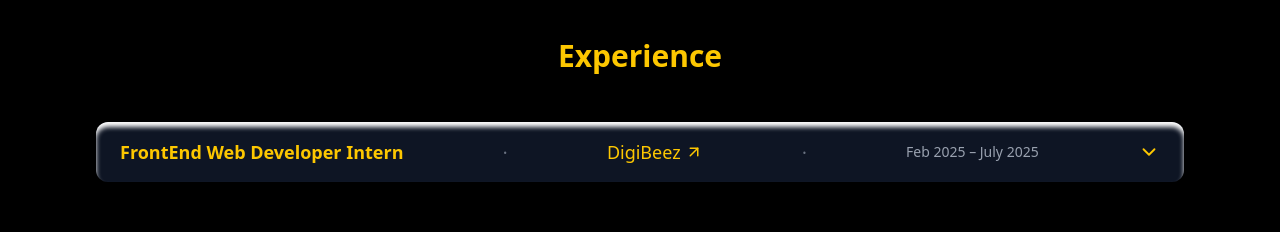
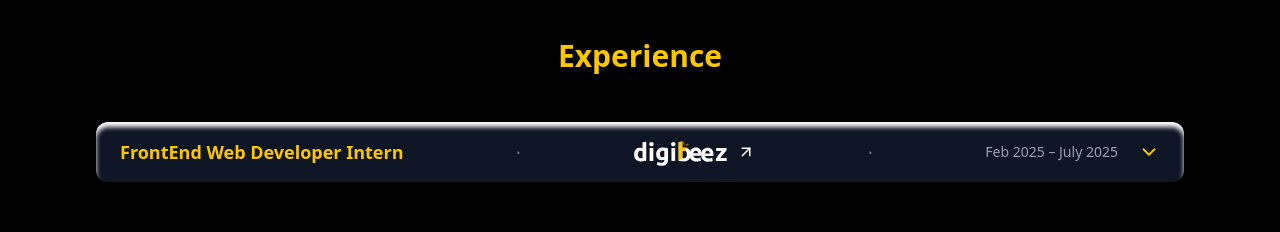
Before and after one commit to Baljeetsaini22/MyPortfolio, a React (Vite) app: page / in a window 1280 px wide. Shown: the part 1160-1392 px from the top of the page. Built offline with nearby package versions, Linux system fonts and the light colour scheme; what tailwindcss-animated would draw is missing.

Commit message:
Refactor code structure for improved readability and maintainability

```diff
--- a/src/components/Footer.jsx
+++ b/src/components/Footer.jsx
@@ -99,6 +99,7 @@ const Footer = () => {
             <li>UI Design</li>
             <li>Responsive Layout</li>
             <li>React Projects</li>
+            <li>Portfolio</li>
           </ul>
         </div>
 
--- a/src/components/Home/Experience.jsx
+++ b/src/components/Home/Experience.jsx
@@ -62,6 +62,7 @@
 // export default Experience;
 import React, { useState } from "react";
 import { ChevronDown, ChevronUp, ArrowUpRight } from "lucide-react";
+import logo from "/assets/logo/expLogo/digibeez.svg";
 
 const Experience = () => {
   const [openIndex, setOpenIndex] = useState(null);
@@ -105,7 +106,7 @@ const Experience = () => {
                 {/* Inline Header */}
                 <div
                   onClick={() => setOpenIndex(isOpen ? null : index)}
-                  className="flex items-center justify-between px-6 py-4 gap-x-4 text-white text-lg  cursor-pointer"
+                  className="flex items-center justify-between max-md:flex-col px-6 py-4 gap-x-4 text-white text-lg  cursor-pointer"
                 >
                   {/* <div className="flex flex-wrap items-center gap-x-4 text-white text-lg"> */}
                   <span className="text-yellow-400 font-semibold">
@@ -117,13 +118,22 @@ const Experience = () => {
                     target="_blank"
                     rel="noopener noreferrer"
                     onClick={(e) => e.stopPropagation()} // stop toggle when arrow clicked
-                    className="flex items-center gap-1 text-yellow-400 hover:text-white"
+                    className="flex items-center gap-1"
                   >
-                    {exp.company}
+                    <img
+                      src={logo}
+                      alt={exp.company}
+                      loading="lazy"
+                      className="w-[100px]"
+                    />
+
                     <ArrowUpRight size={18} />
                   </a>
                   <span className="text-gray-500">·</span>
-                  <span className="text-gray-400 text-sm">{exp.duration}</span>
+                  <div className="flex items-center gap-5">
+                    <span className="text-gray-400 text-sm">
+                      {exp.duration}
+                    </span>
                     {/* </div> */}
 
                     <div className="text-yellow-400">
@@ -132,6 +142,7 @@ const Experience = () => {
                       ) : (
                         <ChevronDown size={22} />
                       )}
+                    </div>
                   </div>
                 </div>
 
```
Also changed, not shown: public/assets/logo/expLogo/digibeez.svg (added). Lines whose indentation alone changed are shown as unchanged.
